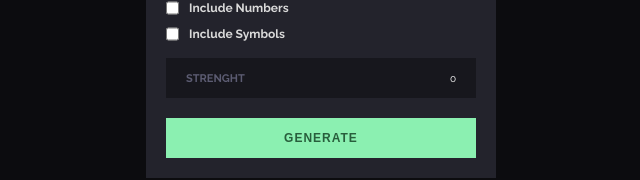
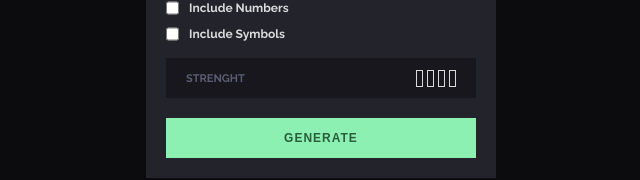
Before and after one commit to rafaelmagesty/Equipe2_challenge, a React (Vite) app in the folder password-generate/: page / in a window 1280 px wide. Shown: the part 426-606 px from the top of the page, without its empty margins (319-959 px from the left). Built offline with nearby package versions, Linux system fonts and the light colour scheme.

Commit message:
barras de strenght

```diff
--- a/password-generate/src/App.css
+++ b/password-generate/src/App.css
@@ -115,6 +115,19 @@ body {
     justify-content: end;
     color: white;
 }
+.barra {
+    width: 5px;
+    height: 15px;
+    margin-left: 4px;
+    border: 1px solid #dadada;
+}
+#strenght-value {
+    text-transform: uppercase;
+    color: #dadada;
+    font-size: 1.2rem;
+    margin-right: 6px;
+    margin-top: 2px;
+}
 .generate-btn {
     height: 40px;
     cursor: pointer;
--- a/password-generate/src/App.jsx
+++ b/password-generate/src/App.jsx
@@ -8,6 +8,7 @@ class App extends React.Component{
     super(props);
     //state guarda todas as informações necessárias para gerar a senha
     this.state = {
+      strenght_value:'',
       len:10,
       password:"P4$5W0rD!",
       strength:0,
@@ -29,6 +30,32 @@ class App extends React.Component{
     this.setState({
       strength:password_strength(this.state.password)
     });
+
+    if (this.state.strength == 1) {
+      document.getElementById('barra1').style.backgroundColor = 'green';
+      document.getElementById('barra2').style.background = 'none';
+      document.getElementById('barra3').style.background = 'none';
+      document.getElementById('barra4').style.background = 'none';
+      this.setState({strenght_value:"very easy"});
+    } else if (this.state.strength == 2) {
+      document.getElementById('barra1').style.backgroundColor = 'green';
+      document.getElementById('barra2').style.backgroundColor = 'green';
+      document.getElementById('barra3').style.background = 'none';
+      document.getElementById('barra4').style.background = 'none';
+      this.setState({strenght_value:"easy"});
+    } else if (this.state.strength == 3) {
+      document.getElementById('barra1').style.backgroundColor = 'yellow';
+      document.getElementById('barra2').style.backgroundColor = 'yellow';
+      document.getElementById('barra3').style.backgroundColor = 'yellow';
+      document.getElementById('barra4').style.background = 'none';
+      this.setState({strenght_value:"medium"});
+    } else if (this.state.strength == 4) {
+      document.getElementById('barra1').style.backgroundColor = 'red';
+      document.getElementById('barra2').style.backgroundColor = 'red';
+      document.getElementById('barra3').style.backgroundColor = 'red';
+      document.getElementById('barra4').style.backgroundColor = 'red';
+      this.setState({strenght_value:"hard"});
+    }
 
   // para trocar a cor do placeholder pela da senha ao gerar a primeira vez
     document.getElementById('password').style.color = '#dadada';
@@ -122,7 +149,13 @@ class App extends React.Component{
           </div>
           <div className='strenght'>
             <h4>Strenght</h4>
-            <div className='strenght-right'>{this.state.strength}</div>
+            <div className='strenght-right'>
+              <h5 id='strenght-value'>{this.state.strenght_value}</h5>
+              <div className='barra' id='barra1'></div>
+              <div className='barra' id='barra2'></div>
+              <div className='barra' id='barra3'></div>
+              <div className='barra' id='barra4'></div>
+            </div>
           </div>
           <button className='generate-btn' onClick={this.handle_generate_click}>Generate</button>
         </div>
```
